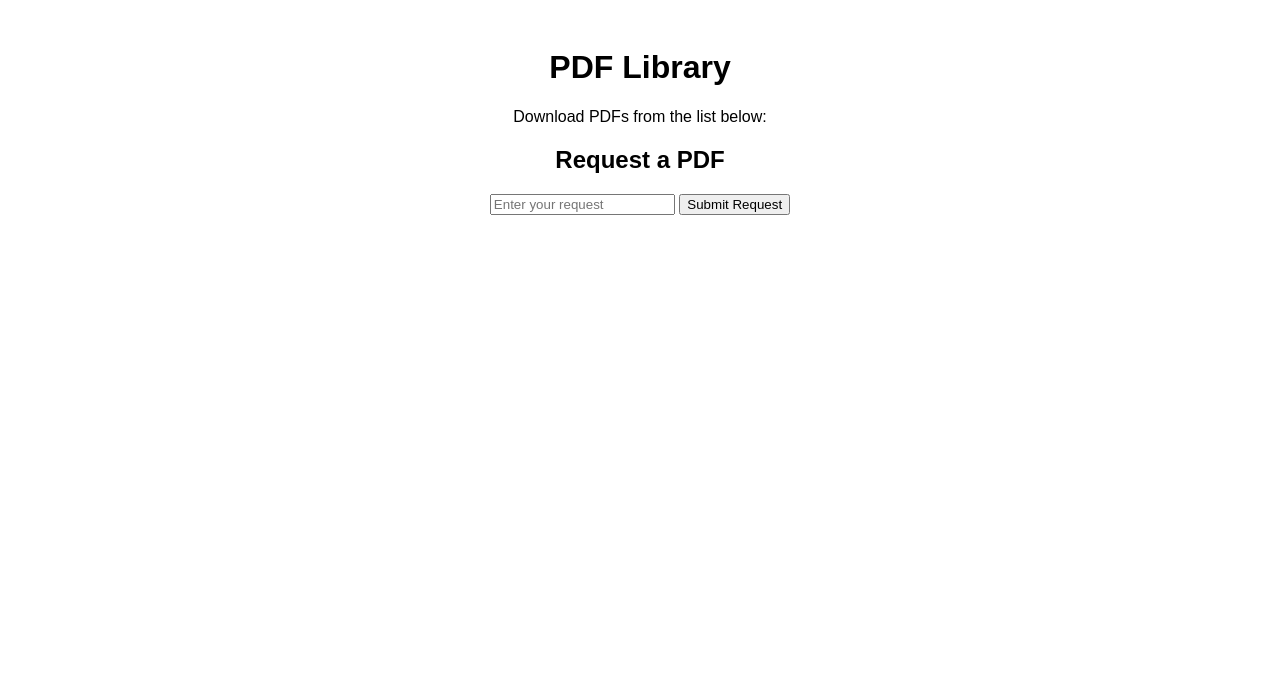
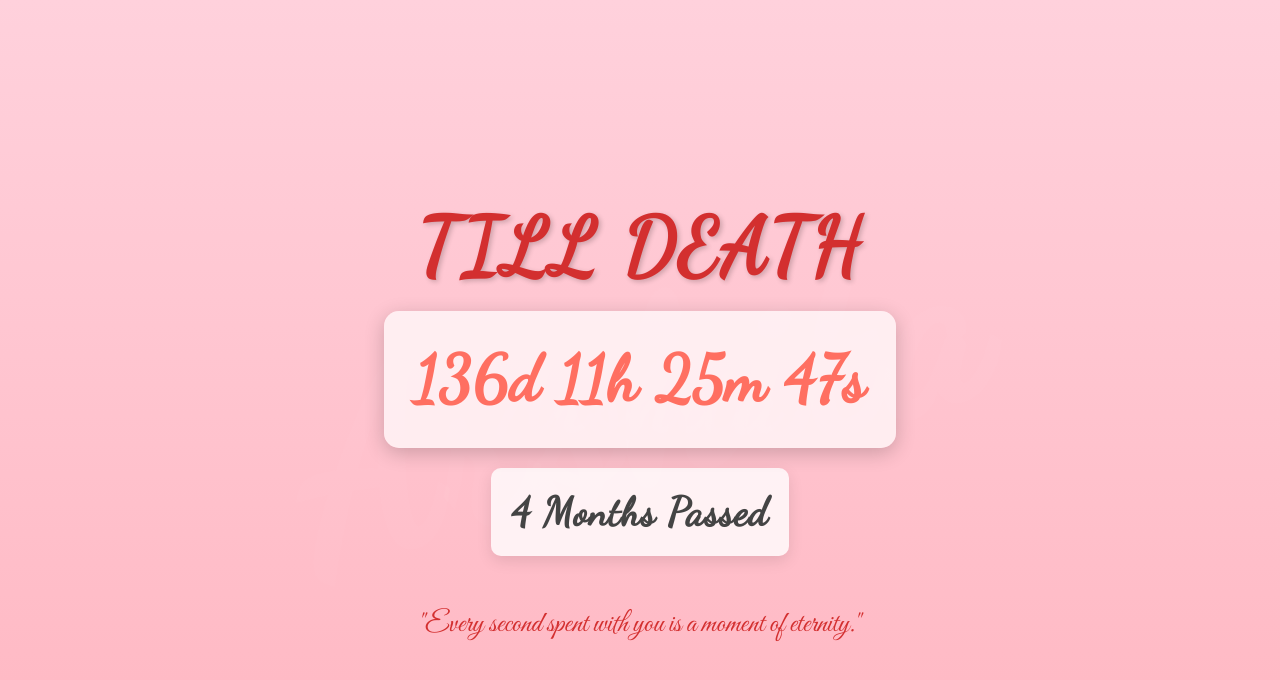
Before and after one commit to shubhanktiwari07/CREAMROLL.github.io, a plain HTML site: page index.html in a window 1280 px wide. Drawn offline with Linux system fonts and the light colour scheme; no server answers.

Commit message:
Update index.html

```diff
--- a/index.html
+++ b/index.html
@@ -3,70 +3,164 @@
 <head>
     <meta charset="UTF-8">
     <meta name="viewport" content="width=device-width, initial-scale=1.0">
-    <title>PDF Library</title>
+    <title>Till Death</title>
     <style>
-        body { font-family: Arial, sans-serif; text-align: center; padding: 20px; }
-        #pdf-list { list-style: none; padding: 0; }
-        li { margin: 10px 0; }
-        a { text-decoration: none; color: blue; }
-        form { margin-top: 20px; }
+        /* Romantic background with gradient */
+        body {
+            background: linear-gradient(to bottom, #FFD1DC, #FFB6C1); /* Soft pink gradient */
+            color: #333;
+            font-family: 'Dancing Script', cursive; /* Romantic font */
+            margin: 0;
+            padding: 0;
+            display: flex;
+            flex-direction: column;
+            justify-content: center;
+            align-items: center;
+            height: 100vh;
+            text-align: center;
+            background-size: cover;
+            animation: fadeIn 2s ease-out;
+            position: relative;
+            overflow: hidden; /* Ensures nothing goes outside the body */
+        }
+
+        /* Background Name - "Arshita" */
+        .background-name {
+            position: absolute;
+            top: 50%;
+            left: 50%;
+            transform: translate(-50%, -50%);
+            font-size: 15em; /* Large text size */
+            color: rgba(255, 255, 255, 0.1); /* Light fade effect */
+            font-family: 'Dancing Script', cursive;
+            text-align: center;
+            white-space: nowrap;
+            z-index: -2; /* Ensures it stays behind all content */
+            opacity: 0.2;
+            letter-spacing: 10px;
+            font-weight: bold;
+            transform: translate(-50%, -50%) rotate(-15deg); /* Slight tilt for effect */
+        }
+
+        /* Romantic heading */
+        h1 {
+            font-size: 4.5em;
+            color: #D32F2F; /* Warm romantic red */
+            margin-bottom: 20px;
+            font-weight: bold;
+            text-transform: uppercase;
+            letter-spacing: 3px;
+            text-shadow: 2px 2px 5px rgba(0,0,0,0.2);
+            animation: pulse 2s infinite; /* Gentle pulsing effect */
+        }
+
+        /* Timer with heart icon background */
+        .timer {
+            font-size: 4em; /* Larger clock size */
+            color: #FF6F61; /* Light red color */
+            background-color: rgba(255, 255, 255, 0.7);
+            padding: 30px;
+            border-radius: 15px;
+            box-shadow: 0px 5px 20px rgba(0, 0, 0, 0.2);
+            font-weight: bold;
+            letter-spacing: 1px;
+            margin-bottom: 20px;
+            position: relative;
+            animation: fadeIn 2s ease-out;
+        }
+
+        /* Months Passed section */
+        .months-passed {
+            font-size: 2.5em;
+            color: #444;
+            background-color: rgba(255, 255, 255, 0.8);
+            padding: 20px;
+            border-radius: 10px;
+            box-shadow: 0px 5px 15px rgba(0, 0, 0, 0.1);
+            font-weight: bold;
+            letter-spacing: 1px;
+            margin-bottom: 20px;
+        }
+
+        /* Romantic message or quote */
+        .romantic-message {
+            font-size: 1.8em;
+            color: #D32F2F;
+            font-family: 'Great Vibes', cursive;
+            margin-top: 30px;
+            font-weight: lighter;
+            animation: fadeIn 3s ease-out;
+        }
+
+        /* Watermark style */
+        .watermark {
+            position: absolute;
+            top: 50%;
+            left: 50%;
+            transform: translate(-50%, -50%);
+            font-size: 6em;
+            color: rgba(255, 255, 255, 0.1); /* Light fade effect */
+            font-family: 'Dancing Script', cursive;
+            text-align: center;
+            white-space: nowrap;
+            z-index: -1; /* Ensure it stays behind all content */
+            opacity: 0.1;
+            letter-spacing: 4px;
+            font-weight: bold;
+        }
+
+        /* Animations */
+        @keyframes pulse {
+            0% { transform: scale(1); }
+            50% { transform: scale(1.1); }
+            100% { transform: scale(1); }
+        }
+
+        @keyframes fadeIn {
+            0% { opacity: 0; }
+            100% { opacity: 1; }
+        }
     </style>
+    <link href="https://fonts.googleapis.com/css2?family=Dancing+Script&family=Great+Vibes&display=swap" rel="stylesheet">
 </head>
 <body>
-    <h1>PDF Library</h1>
-    <p>Download PDFs from the list below:</p>
-    <ul id="pdf-list"></ul>
+    <h1>Till Death</h1>
+    <div class="timer" id="timer"></div>
+    <div class="months-passed" id="monthsPassed"></div>
+    <div class="romantic-message">"Every second spent with you is a moment of eternity."</div>
 
-    <h2>Request a PDF</h2>
-    <form id="request-form">
-        <input type="text" id="request-text" placeholder="Enter your request" required>
-        <button type="submit">Submit Request</button>
-    </form>
-    <p id="status"></p>
+    <!-- Background Name "Arshita" -->
+    <div class="background-name">Arshita</div>
+
+    <!-- Watermark Layer -->
+    <div class="watermark">Arshita</div>
 
     <script>
-        const repoOwner = "shubhanktiwari07"; // Replace with your GitHub username
-        const repoName = "shubhanktiwari07.github.io"; // Replace with your repository name
-        const pdfPath = "pdf";
+        // Set the start date to October 14, 2024
+        const startDate = new Date("October 14, 2024 00:00:00").getTime();
 
-        async function fetchPDFs() {
-            const url = `https://api.github.com/repos/${repoOwner}/${repoName}/contents/${pdfPath}`;
-            const response = await fetch(url);
-            const files = await response.json();
+        // Function to update the timer
+        function updateTimer() {
+            const now = new Date().getTime();
+            const elapsedTime = now - startDate;
 
-            const list = document.getElementById("pdf-list");
-            list.innerHTML = "";
+            // Time calculations for days, hours, minutes, and seconds
+            const days = Math.floor(elapsedTime / (1000 * 60 * 60 * 24));
+            const hours = Math.floor((elapsedTime % (1000 * 60 * 60 * 24)) / (1000 * 60 * 60));
+            const minutes = Math.floor((elapsedTime % (1000 * 60 * 60)) / (1000 * 60));
+            const seconds = Math.floor((elapsedTime % (1000 * 60)) / 1000);
 
-            files.forEach(file => {
-                if (file.name.endsWith(".pdf")) {
-                    const li = document.createElement("li");
-                    const a = document.createElement("a");
-                    a.href = file.download_url;
-                    a.textContent = file.name;
-                    a.target = "_blank";
-                    li.appendChild(a);
-                    list.appendChild(li);
-                }
-            });
+            // Display the result in the timer div
+            document.getElementById("timer").innerHTML =
+                days + "d " + hours + "h " + minutes + "m " + seconds + "s";
+
+            // Calculate months passed
+            const months = Math.floor(elapsedTime / (1000 * 60 * 60 * 24 * 30)); // Approximate months
+            document.getElementById("monthsPassed").innerHTML = months + " Months Passed";
         }
 
-        document.getElementById("request-form").addEventListener("submit", async function(event) {
-            event.preventDefault();
-            const requestText = document.getElementById("request-text").value;
-            const sheetUrl = "https://script.google.com/macros/s/AKfycbzMUs8ERzVDyWuLJzzH8H1RjEyFxH-iBLy87IXQzVNauQl1ZtQhibTUSyo9OWOEoe_R5A/exec";
-
-            const response = await fetch(sheetUrl, {
-                method: "POST",
-                mode: "no-cors",
-                headers: { "Content-Type": "application/json" },
-                body: JSON.stringify({ request: requestText })
-            });
-
-            document.getElementById("status").innerText = "Request submitted successfully!";
-            document.getElementById("request-text").value = "";
-        });
-
-        fetchPDFs();
+        // Update the timer every second
+        setInterval(updateTimer, 1000);
     </script>
 </body>
 </html>
```
